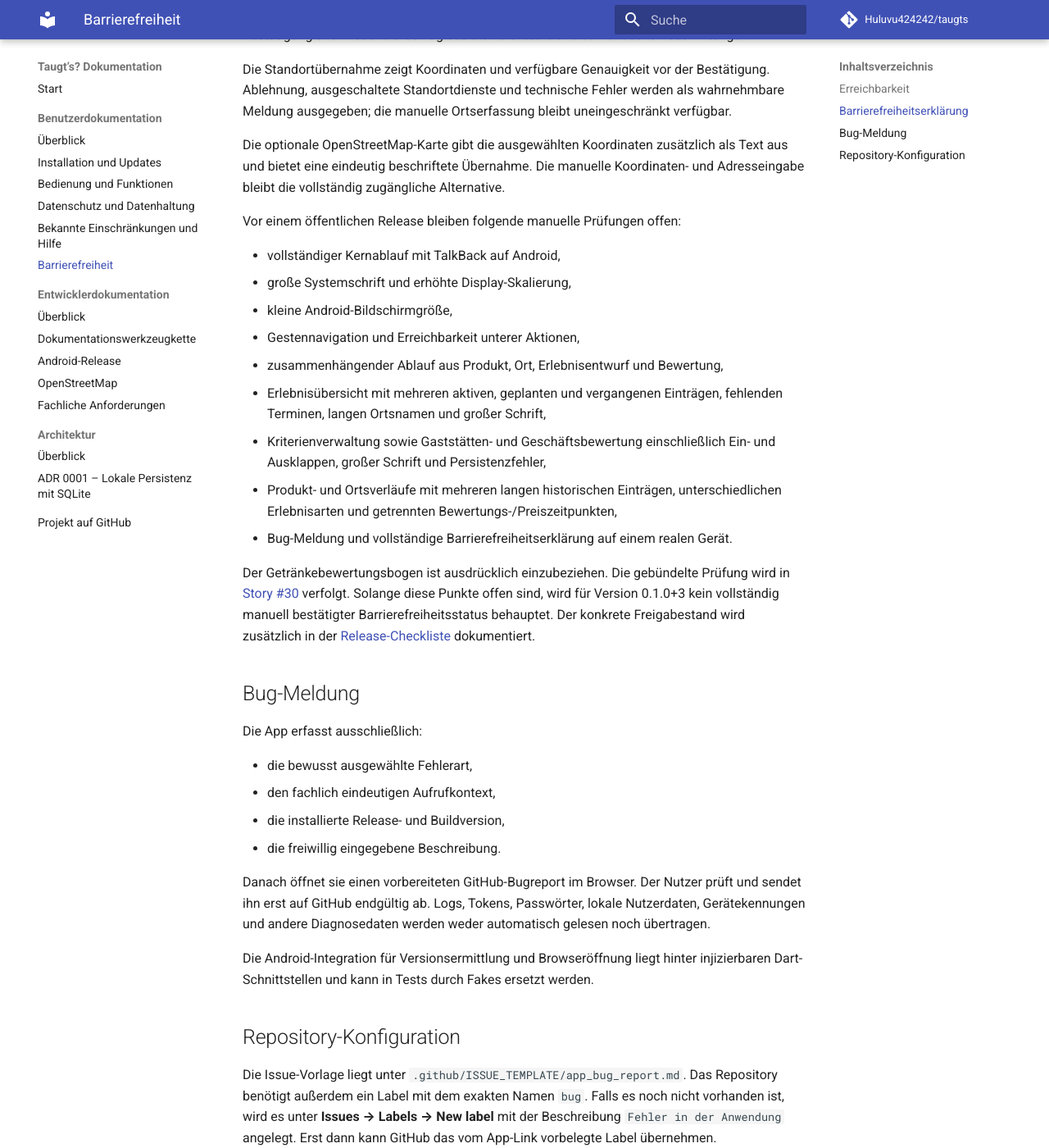
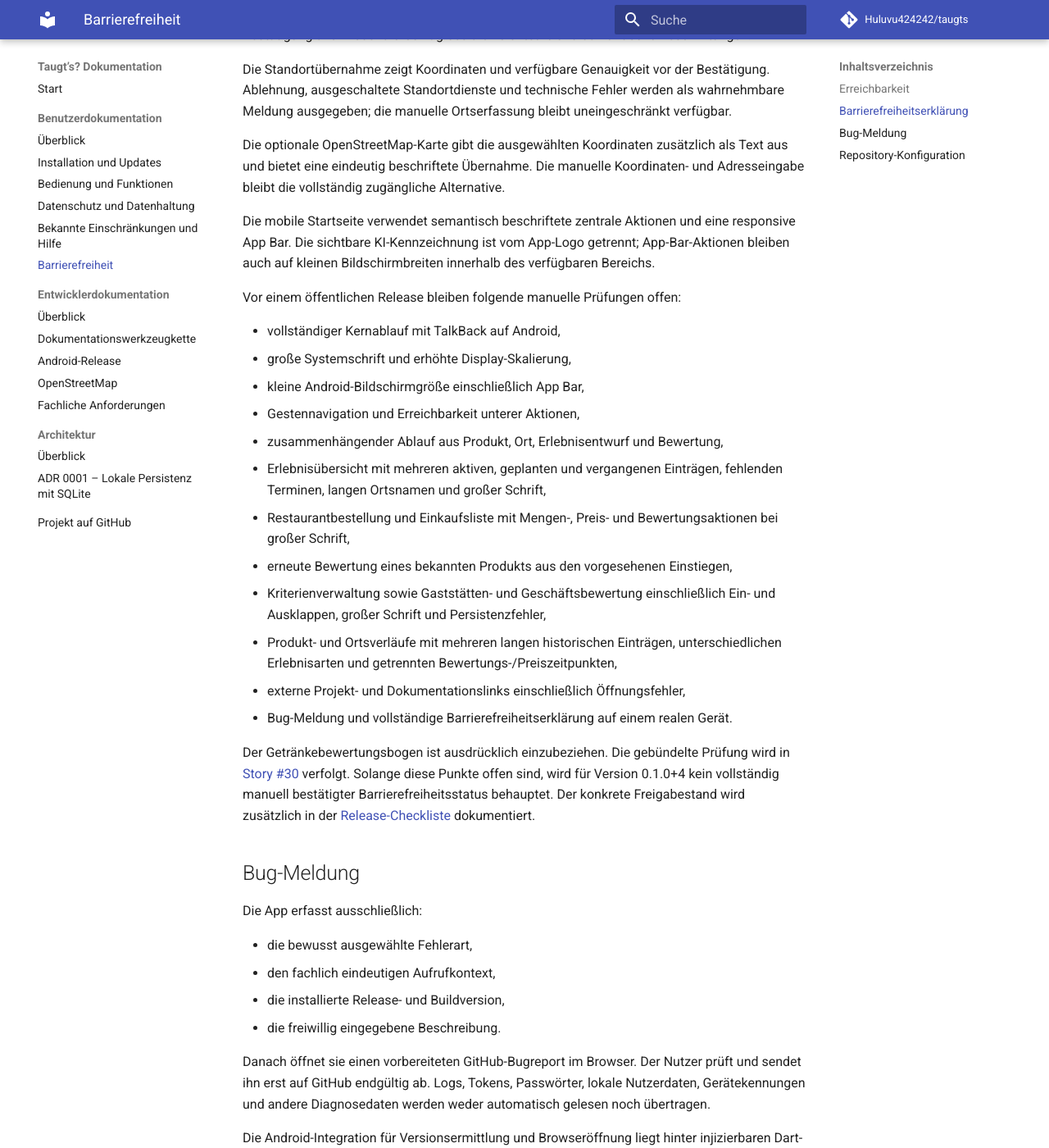
Before and after one commit to Huluvu424242/taugts, an MkDocs documentation site: the page built from docs/barrierefreiheit.md, in a window 1280 px wide and 1400 px high, scrolled down 1509 px. Shown: the whole window at 82% size. Built offline with MkDocs 1.6.1 and Material for MkDocs 9.7.7, drawn with Linux system fonts in a browser that asks for light colours; comment, search, counter and statistics services are not loaded; some of the changed text lies outside the part shown.

Commit message:
Story #140: Barrierefreiheitsdoku auf 0.1.0+4 vorbereiten

```diff
--- a/docs/barrierefreiheit.md
+++ b/docs/barrierefreiheit.md
@@ -1,6 +1,6 @@
 # Barrierefreiheit und Bug-Meldung
 
-Stand: 1. September 2026 · vorbereitete Version: 0.1.0+3
+Stand: 1. September 2026 · vorbereitete Version: 0.1.0+4
 
 Taugt’s? stellt die gemeinsamen Grundgerüst-Funktionen für Barrierefreiheit und
 Bug-Meldungen vollständig innerhalb der App bereit.
@@ -10,7 +10,8 @@ Bug-Meldungen vollständig innerhalb der App bereit.
 Das gemeinsame App-Menü ist am App-Start und auf allen vollständigen fachlichen
 Screens verfügbar. Es bietet **Bug melden** und **Über**. Der Über-Dialog zeigt
 die tatsächlich installierte Releaseversion einschließlich Buildnummer und
-führt zur offline enthaltenen Barrierefreiheitserklärung.
+führt zur offline enthaltenen Barrierefreiheitserklärung sowie zu Projektseite
+und veröffentlichter Dokumentation.
 
 ## Barrierefreiheitserklärung
 
@@ -69,29 +70,38 @@ Die optionale OpenStreetMap-Karte gibt die ausgewählten Koordinaten zusätzlich
 als Text aus und bietet eine eindeutig beschriftete Übernahme. Die manuelle
 Koordinaten- und Adresseingabe bleibt die vollständig zugängliche Alternative.
 
+Die mobile Startseite verwendet semantisch beschriftete zentrale Aktionen und
+eine responsive App Bar. Die sichtbare KI-Kennzeichnung ist vom App-Logo
+getrennt; App-Bar-Aktionen bleiben auch auf kleinen Bildschirmbreiten innerhalb
+des verfügbaren Bereichs.
+
 Vor einem öffentlichen Release bleiben folgende manuelle Prüfungen offen:
 
 - vollständiger Kernablauf mit TalkBack auf Android,
 - große Systemschrift und erhöhte Display-Skalierung,
-- kleine Android-Bildschirmgröße,
+- kleine Android-Bildschirmgröße einschließlich App Bar,
 - Gestennavigation und Erreichbarkeit unterer Aktionen,
 - zusammenhängender Ablauf aus Produkt, Ort, Erlebnisentwurf und Bewertung,
 - Erlebnisübersicht mit mehreren aktiven, geplanten und vergangenen Einträgen,
   fehlenden Terminen, langen Ortsnamen und großer Schrift,
+- Restaurantbestellung und Einkaufsliste mit Mengen-, Preis- und
+  Bewertungsaktionen bei großer Schrift,
+- erneute Bewertung eines bekannten Produkts aus den vorgesehenen Einstiegen,
 - Kriterienverwaltung sowie Gaststätten- und Geschäftsbewertung einschließlich
   Ein- und Ausklappen, großer Schrift und Persistenzfehler,
 - Produkt- und Ortsverläufe mit mehreren langen historischen Einträgen,
   unterschiedlichen Erlebnisarten und getrennten Bewertungs-/Preiszeitpunkten,
+- externe Projekt- und Dokumentationslinks einschließlich Öffnungsfehler,
 - Bug-Meldung und vollständige Barrierefreiheitserklärung auf einem realen
   Gerät.
 
 Der Getränkebewertungsbogen ist ausdrücklich einzubeziehen. Die gebündelte
 Prüfung wird in
 [Story #30](https://github.com/Huluvu424242/taugts/issues/30) verfolgt. Solange
-diese Punkte offen sind, wird für Version 0.1.0+3 kein vollständig manuell
+diese Punkte offen sind, wird für Version 0.1.0+4 kein vollständig manuell
 bestätigter Barrierefreiheitsstatus behauptet. Der konkrete Freigabestand wird
 zusätzlich in der
-[Release-Checkliste](release-checklist-0.1.0+3.md) dokumentiert.
+[Release-Checkliste](release-checklist-0.1.0+4.md) dokumentiert.
 
 ## Bug-Meldung
 
```
